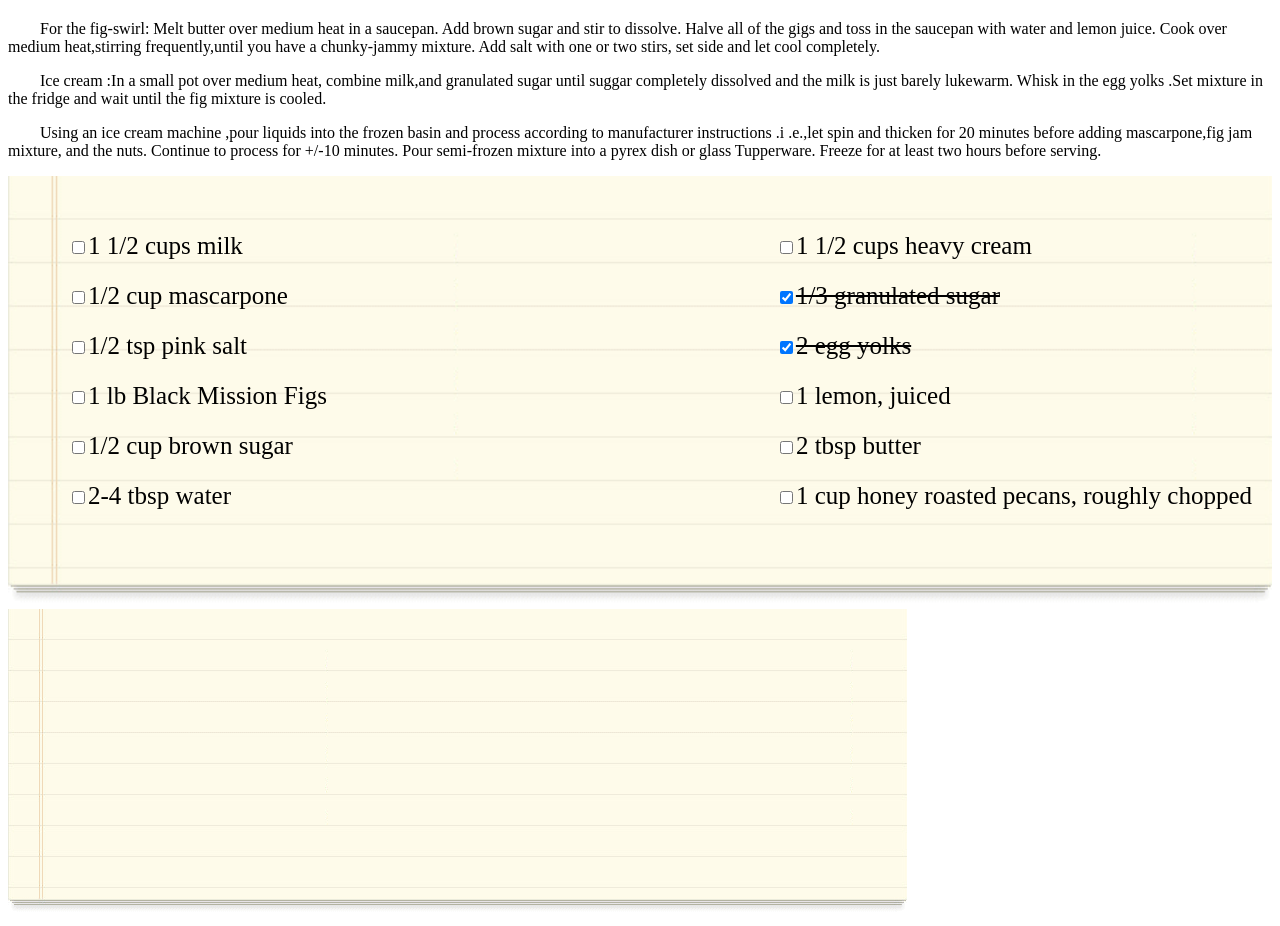
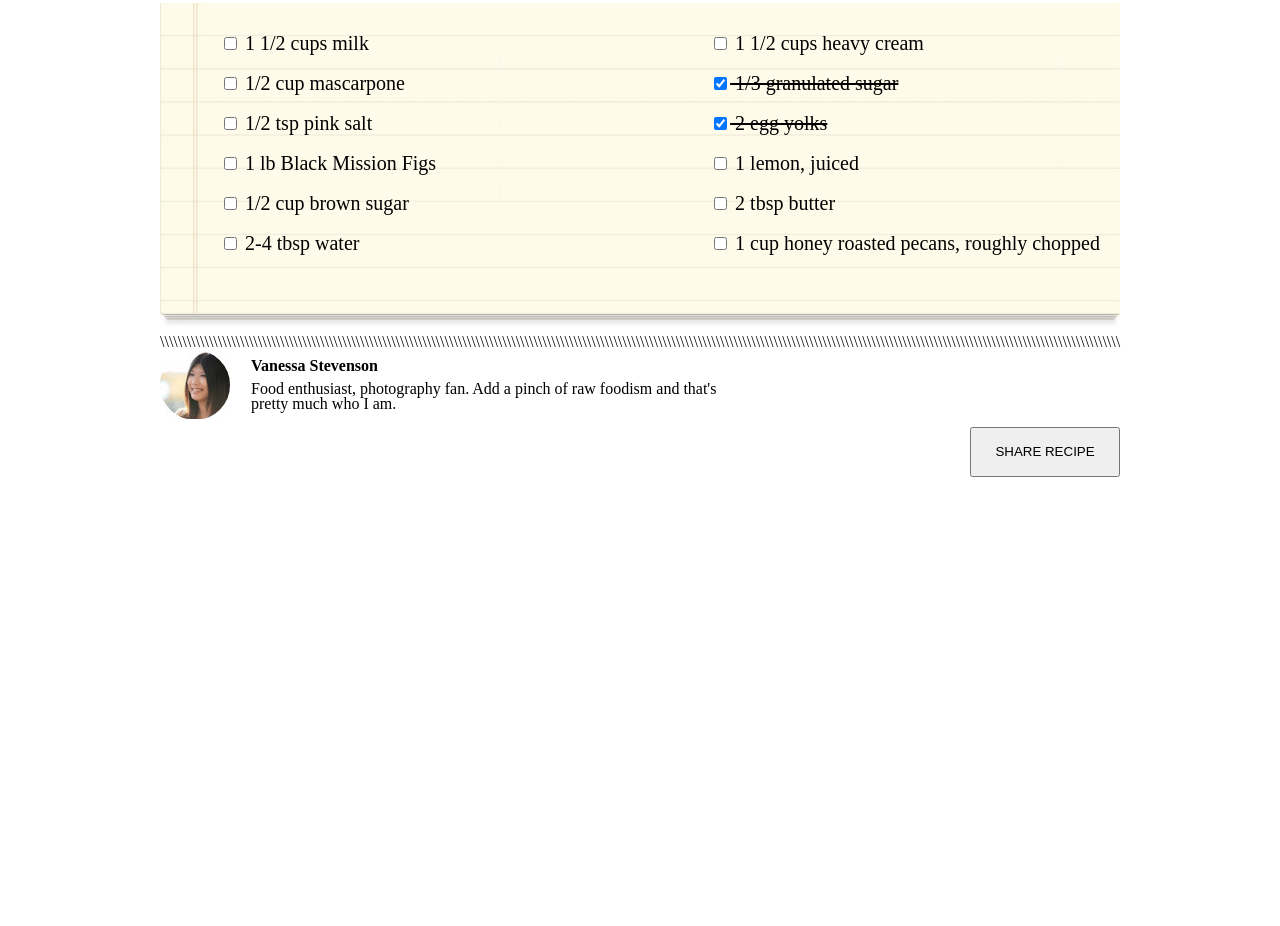
Before and after one commit to jshroyer23/choco-pizza, a plain HTML site: page index.html in a window 1280 px wide. Shown: the part 986-1912 px from the top of the page. After the commit the page ends 1463 px from the top, so only its background shows below. Drawn offline with Linux system fonts and the light colour scheme.

Commit message:
Fixed content width and started footer

```diff
--- a/css/style.css
+++ b/css/style.css
@@ -1,3 +1,20 @@
+body {
+    width: 960px;
+    margin: 0 auto;
+}width:150px;
+height:150px;
+text-align: center;
+vertical-align: middle;
+line-height: 150px;
+  margin:0 10px 10px 0;
+  padding:10px 21px;
+  text-transform:uppercase;
+  font-family:'Arial';
+
+footer {
+    margin-top: 25px;
+}
+
 #logo {
     float: left;
 }
@@ -25,20 +42,12 @@
 }
 
 #social {
-    position: absolute;
-    top: 15px;
-    right: 5px;
-    margin-bottom: 250px;
+    float: right;
 }
 
 img:nth-last-child(2) {
     margin-left: 10px;
   }
-/* #hrRow {
-    background-repeat: repeat-x;
-    background-image: "img.hr-img.png";
-    width: 100%;
-} */
 
 hrRow {
     margin-top: 50px;
@@ -94,20 +103,21 @@ hrRow {
   }
 
 .left {
-    font-size: 25px;
-    line-height: 50px;
+    font-size: 20px;
+    line-height: 40px;
     position: absolute;
     left: 20px;
-    top: 20px;
+    top: 0px;
     text-align: left;
 }
 
 .right {
-    font-size: 25px;
-    line-height: 50px;
+    font-size: 20px;
+    line-height: 40px;
+    float: right;
     position: absolute;
     right: 20px;
-    top: 20px;
+    top: 0px;
     text-align: left;
 }
 
@@ -118,3 +128,40 @@ hrRow {
 ul {
     list-style-type: none;
 }
+
+#footDiv {
+
+}
+
+#vanessa {
+    float: left;
+    margin-right: 20px;
+}
+
+#share {
+    float: right;
+}
+
+#vanSt {
+    line-height: 30px;
+    margin-bottom: 0;
+    margin-top: 0;
+}
+
+#vanInfo {
+    line-height: 15px;
+    margin-left: 5px;
+    margin-top: 0px;
+}
+
+button {
+    float: right;
+    width: 150px;
+    height: 50px;
+    text-align: center;
+    vertical-align: middle;
+	/* margin:0 10px 10px 0;*/
+	padding:10px 21px;
+	text-transform:uppercase;
+	font-family:'Arial';
+}
--- a/index.html
+++ b/index.html
@@ -33,11 +33,9 @@
                 <img src="/img/rss-icon.png">
                 <img src="/img/mail-icon.png">
             </div>
-           <!-- <div id = "hrRow">
-           </div> -->
         </header>
         <div id = "hrRow">
-            \\\\\\\\\\\\\\\\\\\\\\\\\\\\\\\\\\\\\\\\\\\\\\\\\\\\\\\\\\\\\\\\\\\\\\\\\\\\\\\\\\\\\\\\\\\\\\\\\\\\\\\\\\\\\\\\\\\\\\\\\\\\\\\\\\\\\\\\\\\\\\\\\\\\\\\\\\\\\\\\\\\\\\\\\\\\\\\\\\\\\\\\\\\\\\\\\\\\\\\\\\\\\\\\\\\\\\\\\\\\\\\\\\\\\\\\\\\\\\\\\\\\\\\\\\\\\\\\\\\\\\\\\\\\\\
+            \\\\\\\\\\\\\\\\\\\\\\\\\\\\\\\\\\\\\\\\\\\\\\\\\\\\\\\\\\\\\\\\\\\\\\\\\\\\\\\\\\\\\\\\\\\\\\\\\\\\\\\\\\\\\\\\\\\\\\\\\\\\\\\\\\\\\\\\\\\\\\\\\\\\\\\\\\\\\\\\\\\\\\\\\\\\\\\\\\\\\\\\\\\\\\\\\\\\\\\\\\\\\\\\\\\\\\\\
         </div>
         <main>
             <div id="titleDate">
@@ -49,7 +47,7 @@
                 <img id="printer" src="/img/print-icon.png">
             </div>
             <img id="chocoPizza" src="/img/choco-pizza.png">
-            <p class="recipe">For the fig-swirl: Melt butter over medium heat in a saucepan. Add brown sugar and stir to dissolve. Halve all of the gigs and toss in the saucepan with water and lemon juice. Cook over medium heat,stirring frequently,until you have a chunky-jammy mixture. Add salt with one or two stirs, set  side and let cool completely.
+            <p class="recipe">For the fig-swirl: Melt butter over medium heat in a saucepan. Add brown sugar and stir to dissolve. Halve all of the gigs and toss in the saucepan with water and lemon juice. Cook over medium heat, stirring frequently,until you have a chunky-jammy mixture. Add salt with one or two stirs, set  side and let cool completely.
             </p>
             <p class="recipe"> Ice cream :In a small pot over medium heat, combine milk,and granulated sugar until suggar completely dissolved and the milk is just barely lukewarm. Whisk in the egg yolks .Set mixture in the fridge and wait until the fig mixture is cooled.
             </p>
@@ -59,27 +57,40 @@
                 <img src="img/list-bg.png" alt="Ingredient list" style="width:100%;">
                 <div class="left">
                     <ul>
-                        <li><input type="checkbox">1 1/2 cups milk</li>
-                        <li><input type="checkbox">1/2 cup mascarpone</li>
-                        <li><input type="checkbox">1/2 tsp pink salt</li>
-                        <li><input type="checkbox">1 lb Black Mission Figs</li>
-                        <li><input type="checkbox">1/2 cup brown sugar</li>
-                        <li><input type="checkbox">2-4 tbsp water</li>
+                        <li><input type="checkbox"> 1 1/2 cups milk</li>
+                        <li><input type="checkbox"> 1/2 cup mascarpone</li>
+                        <li><input type="checkbox"> 1/2 tsp pink salt</li>
+                        <li><input type="checkbox"> 1 lb Black Mission Figs</li>
+                        <li><input type="checkbox"> 1/2 cup brown sugar</li>
+                        <li><input type="checkbox"> 2-4 tbsp water</li>
                     </ul>
                 </div>
                 <div class="right">
                     <ul>
-                        <li><input type="checkbox">1 1/2 cups heavy cream</li>
-                        <li class="strikeThrough"><input type="checkbox" checked>1/3 granulated sugar</li>
-                        <li class="strikeThrough"><input type="checkbox" checked>2 egg yolks</li>
-                        <li><input type="checkbox">1 lemon, juiced</li>
-                        <li><input type="checkbox">2 tbsp butter</li>
-                        <li><input type="checkbox">1 cup honey roasted pecans, roughly chopped</li>
+                        <li><input type="checkbox"> 1 1/2 cups heavy cream</li>
+                        <li class="strikeThrough"><input type="checkbox" checked> 1/3 granulated sugar</li>
+                        <li class="strikeThrough"><input type="checkbox" checked> 2 egg yolks</li>
+                        <li><input type="checkbox"> 1 lemon, juiced</li>
+                        <li><input type="checkbox"> 2 tbsp butter</li>
+                        <li><input type="checkbox"> 1 cup honey roasted pecans, roughly chopped</li>
                     </ul>
                 </div>
               </div>
-            <img id="ingredients" src="img/list-bg.png" alt="Ingredient list">
         </main>
+        <div id = "hrRow">
+            \\\\\\\\\\\\\\\\\\\\\\\\\\\\\\\\\\\\\\\\\\\\\\\\\\\\\\\\\\\\\\\\\\\\\\\\\\\\\\\\\\\\\\\\\\\\\\\\\\\\\\\\\\\\\\\\\\\\\\\\\\\\\\\\\\\\\\\\\\\\\\\\\\\\\\\\\\\\\\\\\\\\\\\\\\\\\\\\\\\\\\\\\\\\\\\\\\\\\\\\\\\\\\\\\\\\\\\\
+        </div>
+        <footer>
+            <div id="footDiv">
+                <img id ="vanessa" src="img/van-pic.png" alt="Vanessa Stevenson">
+                <div>
+                    <h4 id="vanSt">Vanessa Stevenson</h4>
+                    <p id="vanInfo">Food enthusiast, photography fan. Add a pinch of raw foodism and that's <br>pretty much who I am.</p>
+                </div>
+                    <button>SHARE RECIPE</button>
+            </div>
+            <br>
+        </footer>
         <script src="" async defer></script>
     </body>
 </html>
```
